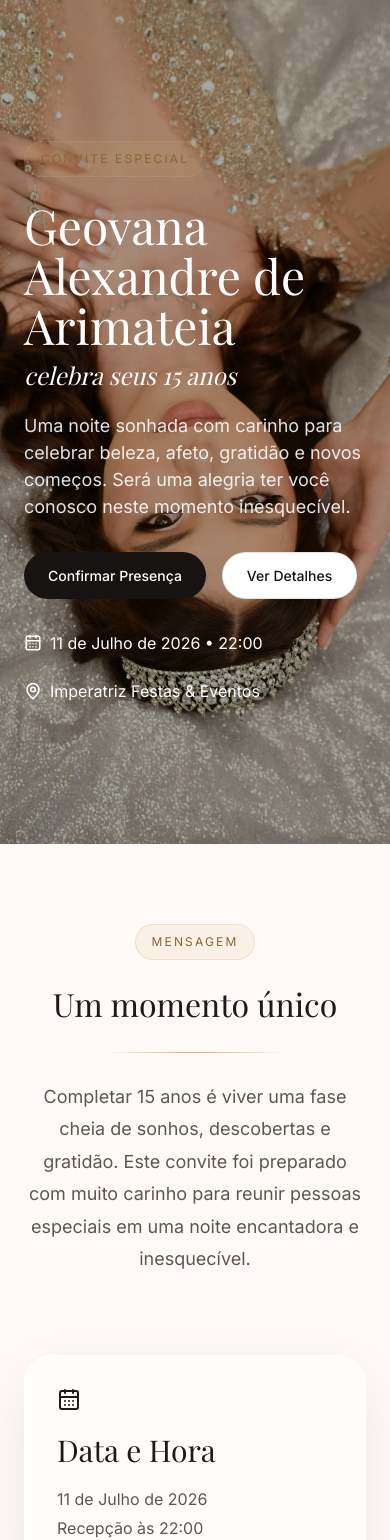
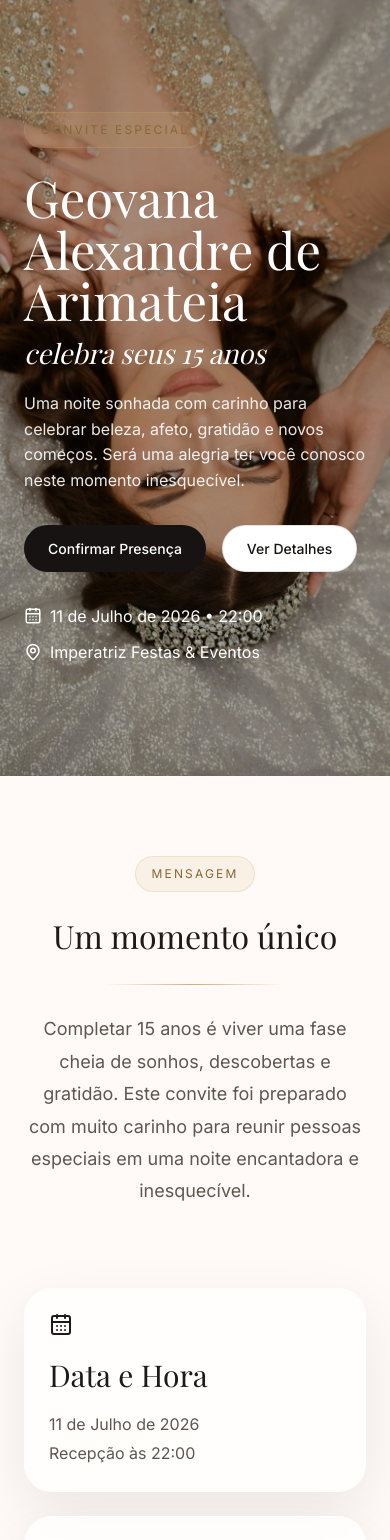
Before and after one commit to Gustavo-Arimateia/Convite-15anos, a Next.js app: page / in a window 390 px wide. Shown: the top 1540 px of the page. Built offline with nearby package versions, Linux system fonts and the light colour scheme; a web font is replaced by a local one.

Commit message:
feat: Google Maps e Wase add

```diff
--- a/app/globals.css
+++ b/app/globals.css
@@ -137,6 +137,7 @@ a {
   );
 }
 
+/* HERO */
 .hero-section {
   position: relative;
   min-height: 100vh;
@@ -144,15 +145,170 @@ a {
 
 .hero-image {
   object-fit: cover;
-  object-position: center 35%;
+  object-position: center 42%;
+}
+
+.hero-overlay {
+  position: absolute;
+  inset: 0;
+  background: rgba(0, 0, 0, 0.36);
+}
+
+.hero-content-wrapper {
+  position: relative;
+  z-index: 2;
+  min-height: 100vh;
+  display: flex;
+  align-items: center;
+}
+
+.hero-content {
+  max-width: 780px;
+  color: white;
+}
+
+.hero-title {
+  font-size: clamp(3rem, 7vw, 5.6rem);
+  line-height: 0.98;
+  margin-top: 24px;
+  max-width: 760px;
+}
+
+.hero-subtitle {
+  display: block;
+  font-size: clamp(1.5rem, 3vw, 2.6rem);
+  font-style: italic;
+  font-weight: 400;
+  margin-top: 12px;
+}
+
+.hero-description {
+  margin-top: 24px;
+  max-width: 720px;
+  font-size: 18px;
+  color: rgba(255, 255, 255, 0.9);
+  line-height: 1.6;
+}
+
+.hero-actions {
+  display: flex;
+  gap: 16px;
+  flex-wrap: wrap;
+  margin-top: 32px;
+}
+
+.hero-meta {
+  display: flex;
+  gap: 24px;
+  flex-wrap: wrap;
+  margin-top: 32px;
+}
+
+.hero-meta-item {
+  display: flex;
+  align-items: center;
+  gap: 8px;
+}
+
+/* DETAILS */
+.details-grid {
+  display: grid;
+  gap: 24px;
+  grid-template-columns: repeat(auto-fit, minmax(250px, 1fr));
+}
+
+.detail-card {
+  border-radius: 28px;
+  padding: 32px;
+}
+
+/* GALLERY */
+.gallery-grid {
+  display: grid;
+  gap: 20px;
+  grid-template-columns: repeat(4, 1fr);
+  align-items: start;
+}
+
+.gallery-card {
+  position: relative;
+  overflow: hidden;
+  border-radius: 30px;
+}
+
+.gallery-card-tall {
+  height: 420px;
+}
+
+.gallery-card-medium {
+  height: 320px;
+}
+
+.gallery-image {
+  object-fit: cover;
+}
+
+/* MOBILE */
+@media (max-width: 900px) {
+  .gallery-grid {
+    grid-template-columns: repeat(2, 1fr);
+  }
+
+  .gallery-card-tall,
+  .gallery-card-medium {
+    height: 320px;
+  }
 }
 
 @media (max-width: 768px) {
   .hero-section {
-    min-height: 90vh;
+    min-height: 92vh;
   }
 
   .hero-image {
-    object-position: center 22%;
+    object-position: center 24%;
+  }
+
+  .hero-content-wrapper {
+    min-height: 92vh;
+    align-items: center;
+  }
+
+  .hero-title {
+    font-size: clamp(2.8rem, 13vw, 4.4rem);
+    line-height: 1.02;
+    max-width: 100%;
+  }
+
+  .hero-subtitle {
+    font-size: clamp(1.4rem, 7vw, 2rem);
+  }
+
+  .hero-description {
+    font-size: 16px;
+    line-height: 1.6;
+    max-width: 100%;
+  }
+
+  .hero-meta {
+    flex-direction: column;
+    gap: 12px;
+  }
+
+  .details-grid {
+    grid-template-columns: 1fr;
+  }
+
+  .detail-card {
+    padding: 24px;
+  }
+
+  .gallery-grid {
+    grid-template-columns: 1fr;
+  }
+
+  .gallery-card-tall,
+  .gallery-card-medium {
+    height: 380px;
   }
 }
--- a/components/sections/DetailsSection.tsx
+++ b/components/sections/DetailsSection.tsx
@@ -5,14 +5,8 @@ export function DetailsSection() {
   return (
     <section id="detalhes" style={{ padding: "0 0 80px" }}>
       <div className="section-container">
-        <div
-          style={{
-            display: "grid",
-            gap: 24,
-            gridTemplateColumns: "repeat(auto-fit, minmax(250px, 1fr))",
-          }}
-        >
-          <div className="glass-card" style={{ borderRadius: 28, padding: 32 }}>
+        <div className="details-grid">
+          <div className="glass-card detail-card">
             <CalendarDays style={{ marginBottom: 16 }} />
             <h3 style={{ fontSize: 30 }}>Data e Hora</h3>
             <p style={{ marginTop: 12, color: "#5f5651", lineHeight: 1.8 }}>
@@ -22,17 +16,38 @@ export function DetailsSection() {
             </p>
           </div>
 
-          <div className="glass-card" style={{ borderRadius: 28, padding: 32 }}>
+          <div className="glass-card detail-card">
             <MapPin style={{ marginBottom: 16 }} />
             <h3 style={{ fontSize: 30 }}>Local</h3>
+
             <p style={{ marginTop: 12, color: "#5f5651", lineHeight: 1.8 }}>
               {eventData.venue}
               <br />
               {eventData.address}
             </p>
+
+            <div style={{ display: "flex", gap: 12, flexWrap: "wrap", marginTop: 20 }}>
+              <a
+                href={eventData.googleMapsUrl}
+                target="_blank"
+                rel="noreferrer"
+                className="btn-primary"
+              >
+                Abrir no Google Maps
+              </a>
+
+              <a
+                href={eventData.wazeUrl}
+                target="_blank"
+                rel="noreferrer"
+                className="btn-secondary"
+              >
+                Abrir no Waze
+              </a>
+            </div>
           </div>
 
-          <div className="glass-card" style={{ borderRadius: 28, padding: 32 }}>
+          <div className="glass-card detail-card">
             <Sparkles style={{ marginBottom: 16 }} />
             <h3 style={{ fontSize: 30 }}>Dress Code</h3>
             <p style={{ marginTop: 12, color: "#5f5651", lineHeight: 1.8 }}>
--- a/components/sections/GallerySection.tsx
+++ b/components/sections/GallerySection.tsx
@@ -13,25 +13,18 @@ export function GallerySection() {
           </h2>
         </div>
 
-        <div
-          style={{
-            marginTop: 48,
-            display: "grid",
-            gap: 20,
-            gridTemplateColumns: "repeat(auto-fit, minmax(260px, 1fr))",
-          }}
-        >
+        <div className="gallery-grid" style={{ marginTop: 48 }}>
           {galleryImages.map((src, index) => (
             <div
               key={src}
-              style={{
-                position: "relative",
-                height: index % 2 === 0 ? 420 : 320,
-                overflow: "hidden",
-                borderRadius: 30,
-              }}
+              className={`gallery-card ${index % 2 === 0 ? "gallery-card-tall" : "gallery-card-medium"}`}
             >
-              <Image src={src} alt={`Foto ${index + 1}`} fill style={{ objectFit: "cover" }} />
+              <Image
+                src={src}
+                alt={`Foto ${index + 1}`}
+                fill
+                className="gallery-image"
+              />
             </div>
           ))}
         </div>
--- a/components/sections/HeroSection.tsx
+++ b/components/sections/HeroSection.tsx
@@ -16,65 +16,25 @@ export function HeroSection() {
         className="hero-image"
       />
 
-      <div
-        style={{
-          position: "absolute",
-          inset: 0,
-          background: "rgba(0,0,0,0.35)",
-        }}
-      />
+      <div className="hero-overlay" />
 
-      <div
-        className="section-container"
-        style={{
-          position: "relative",
-          zIndex: 2,
-          minHeight: "100vh",
-          display: "flex",
-          alignItems: "center",
-        }}
-      >
+      <div className="section-container hero-content-wrapper">
         <motion.div
           initial={{ opacity: 0, y: 22 }}
           animate={{ opacity: 1, y: 0 }}
           transition={{ duration: 0.8 }}
-          style={{ maxWidth: 780, color: "white" }}
+          className="hero-content"
         >
           <span className="badge-gold">Convite Especial</span>
 
-          <h1
-            style={{
-              fontSize: "clamp(3rem, 8vw, 6rem)",
-              lineHeight: 1.04,
-              marginTop: 24,
-            }}
-          >
+          <h1 className="hero-title">
             {eventData.celebrantName}
-            <span
-              style={{
-                display: "block",
-                fontSize: "clamp(1.5rem, 4vw, 3rem)",
-                fontStyle: "italic",
-                fontWeight: 400,
-                marginTop: 12,
-              }}
-            >
-              {eventData.subtitle}
-            </span>
+            <span className="hero-subtitle">{eventData.subtitle}</span>
           </h1>
 
-          <p
-            style={{
-              marginTop: 24,
-              maxWidth: 700,
-              fontSize: 18,
-              color: "rgba(255,255,255,0.88)",
-            }}
-          >
-            {eventData.message}
-          </p>
+          <p className="hero-description">{eventData.message}</p>
 
-          <div style={{ display: "flex", gap: 16, flexWrap: "wrap", marginTop: 32 }}>
+          <div className="hero-actions">
             <a href="#confirmacao" className="btn-primary">
               Confirmar Presença
             </a>
@@ -83,15 +43,15 @@ export function HeroSection() {
             </a>
           </div>
 
-          <div style={{ display: "flex", gap: 24, flexWrap: "wrap", marginTop: 32 }}>
-            <div style={{ display: "flex", alignItems: "center", gap: 8 }}>
+          <div className="hero-meta">
+            <div className="hero-meta-item">
               <CalendarDays size={18} />
               <span>
                 {eventData.dateText} • {eventData.timeText}
               </span>
             </div>
 
-            <div style={{ display: "flex", alignItems: "center", gap: 8 }}>
+            <div className="hero-meta-item">
               <MapPin size={18} />
               <span>{eventData.venue}</span>
             </div>
--- a/components/sections/RsvpSection.tsx
+++ b/components/sections/RsvpSection.tsx
@@ -36,7 +36,7 @@ export function RsvpSection() {
 
     setPinValidated(false);
     setFamilyMembers([]);
-    setPinError("PIN inválido. Para esta demonstração, use 0000.");
+    setPinError("Convite não encontrado. Verifique o PIN informado.");
   }
 
   function handleToggleMember(index: number, attending: boolean) {
@@ -95,13 +95,10 @@ export function RsvpSection() {
       <div className="section-container">
         <div style={{ maxWidth: 900, margin: "0 auto" }}>
           <div style={{ textAlign: "center" }}>
-            <span className="badge-gold">RSVP</span>
+            <span className="badge-gold">Confirmação de Presença</span>
             <h2 style={{ fontSize: "clamp(2rem, 5vw, 3.5rem)", marginTop: 20 }}>
               Confirme sua presença
             </h2>
-            <p style={{ marginTop: 20, color: "#5f5651" }}>
-              Nesta versão demonstrativa, o único PIN válido é <strong>0000</strong>.
-            </p>
           </div>
 
           <div className="glass-card" style={{ marginTop: 40, borderRadius: 32, padding: 24 }}>
@@ -141,7 +138,7 @@ export function RsvpSection() {
                   }}
                 >
                   <p style={{ fontSize: 14, color: "#5f5651" }}>
-                    Ao enviar, a confirmação será salva pela API do projeto.
+                    Após confirmar, sua resposta será registrada.
                   </p>
 
                   <button
--- a/data/event.ts
+++ b/data/event.ts
@@ -7,8 +7,9 @@ export const eventData = {
   timeText: "22:00",
   venue: "Imperatriz Festas & Eventos",
   address: "R. Duarte, 70 - Catalão, Divinópolis - MG, 35501-168",
-  message:
-    "Uma noite sonhada com carinho para celebrar beleza, afeto, gratidão e novos começos. Será uma alegria ter você conosco neste momento inesquecível.",
+  googleMapsUrl: "https://www.google.com/maps/search/?api=1&query=R.+Duarte,+70+-+Catal%C3%A3o,+Divin%C3%B3polis+-+MG,+35501-168",
+  wazeUrl: "https://waze.com/ul?q=R.%20Duarte,%2070%20-%20Catal%C3%A3o,%20Divin%C3%B3polis%20-%20MG,%2035501-168&navigate=yes",
+  message: "Uma noite sonhada com carinho para celebrar beleza, afeto, gratidão e novos começos. Será uma alegria ter você conosco neste momento inesquecível.",
   dressCodeTitle: "Elegância, delicadeza e brilho",
   dressCodeText:
     "Queremos que todos vivam esta noite em perfeita harmonia com o clima da celebração. Prefira looks elegantes, sofisticados e confortáveis.",
```
